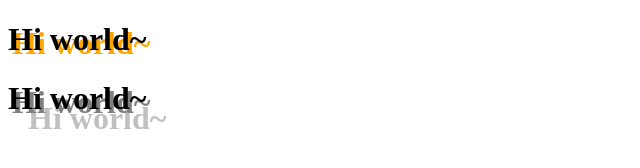
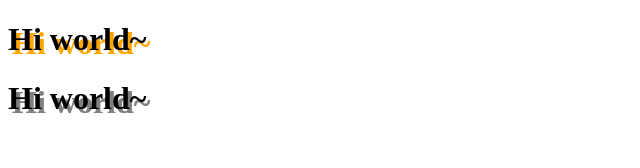
Before and after one commit to jasmine0612/web9, a plain HTML site: page index.htm in a window 1280 px wide. Shown: the whole page, without its empty margins (0-640 px from the left). Drawn offline with Linux system fonts and the light colour scheme.

Commit message:
Update style.css

```diff
--- a/style.css
+++ b/style.css
@@ -7,5 +7,5 @@
 /* 第二種文字陰影效果（gray+silver） */
 .gray-shadow {
   color: black;
-  text-shadow: 4px 4px gray, 20px 20px silver;
+  text-shadow: 4px 4px gray, 4px 4px silver;
 }
```
